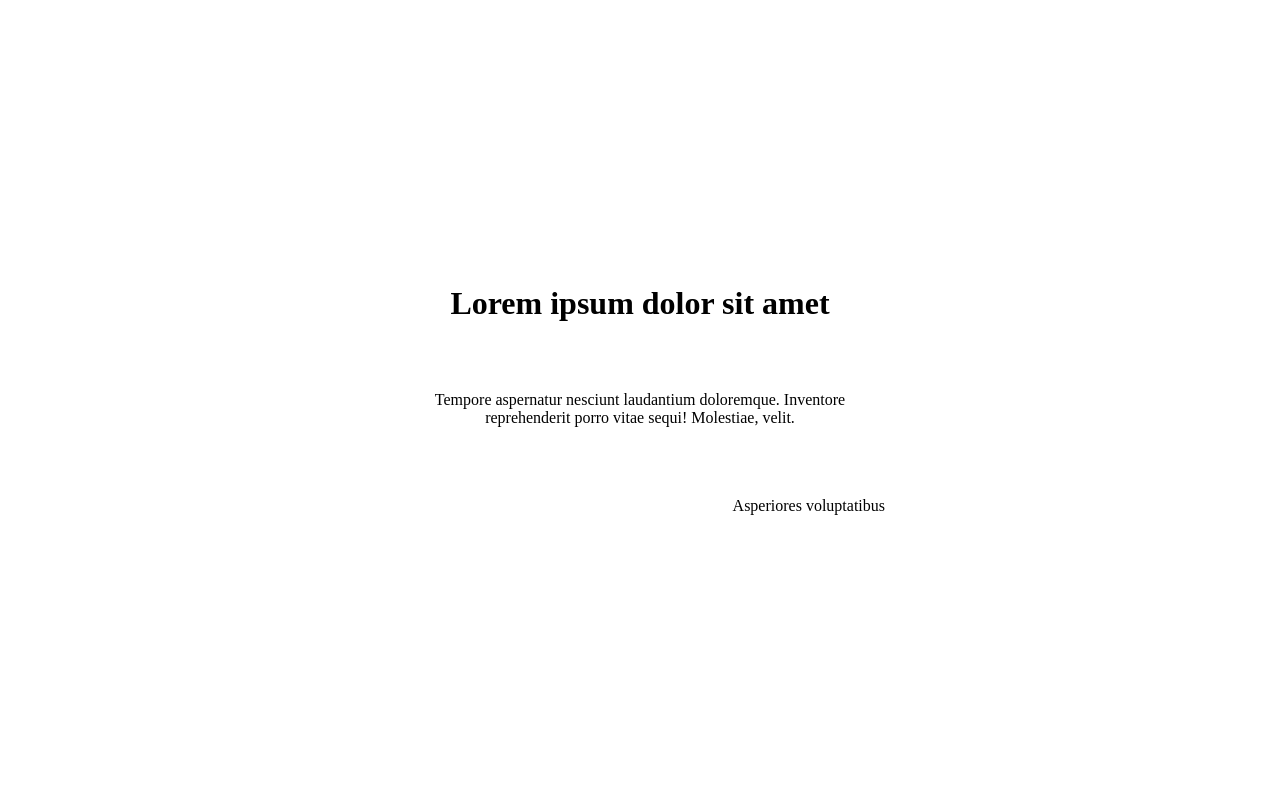
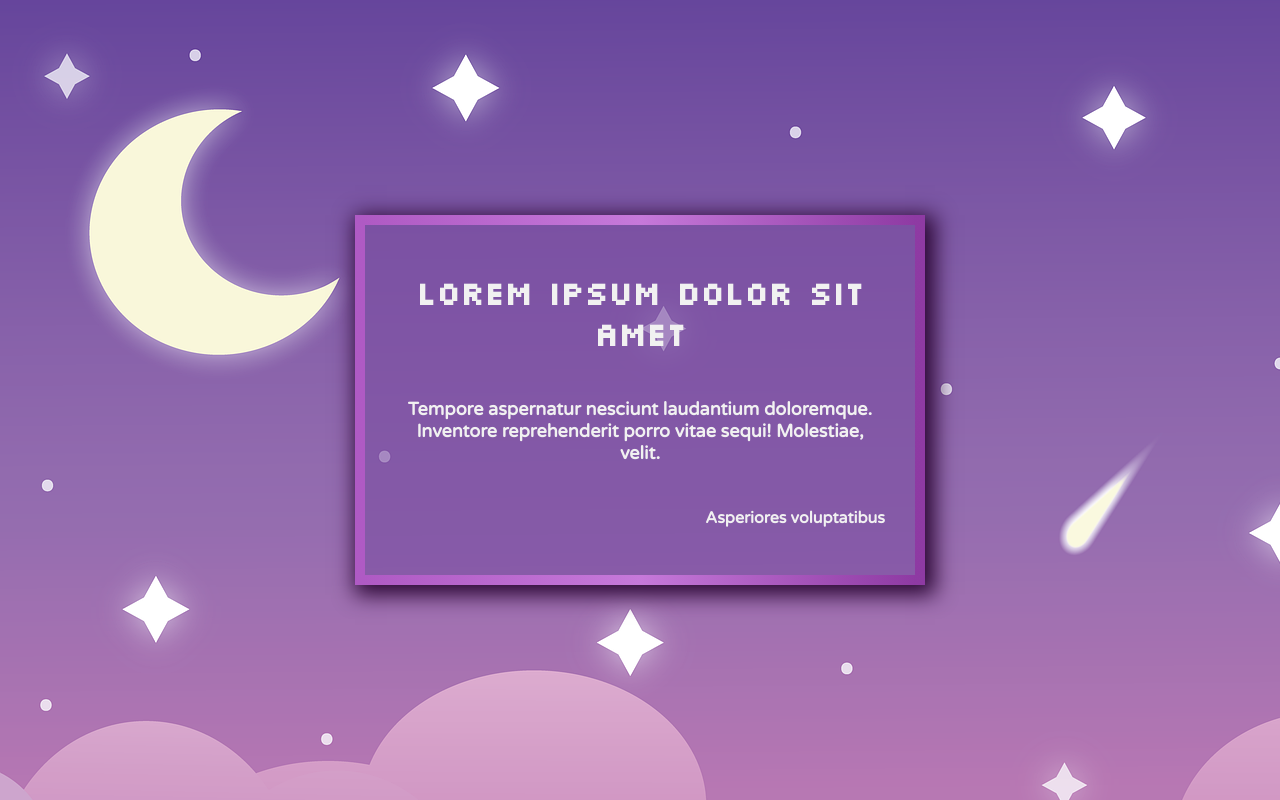
Before and after one commit to annarodrig/tema-com-css, a plain HTML site: page index.html in a window 1280 px wide. Drawn offline with Linux system fonts and the light colour scheme; a web font is replaced by a local one.

Commit message:
Finaliza estilização

```diff
--- a/style.css
+++ b/style.css
@@ -1,14 +1,39 @@
+@import url('https://fonts.googleapis.com/css2?family=Silkscreen&family=Sniglet&family=Varela+Round&display=swap');
+
 body {
+    /*background: rgb(38,7,46);
+    background: linear-gradient(90deg, rgba(38,7,46,1) 0%, rgba(73,11,88,0.7858880778588808) 35%, rgba(158,112,203,1) 100%);*/
+    background-image:url(imagens/fundo.png);
+
+
+
 }
 
 main#container {
+    border: 10px solid transparent;
+    border-image: linear-gradient(to right, #af5ac4, #c679da,#8e3aa3 );
+    border-image-slice: 1;
+    box-shadow: 5px 5px 20px 5px #2C0735;;
+    padding: 25px;
+    background-color: #794ca391;
+    color: #f1f1f1;
+
 }
 
 h1.titulo {
+    font-family: Silkscreen;
+
 }
 
 p.frase {
+    font-family: Varela Round;
+    font-weight: bolder;
+    font-size:large;
+
 }
 
 p.autor {
+    font-family: Varela Round;
+    font-weight: bolder;
+
 }
```
Also changed, not shown: index.html (+1 -0 lines), imagens/fundo.png (added).
